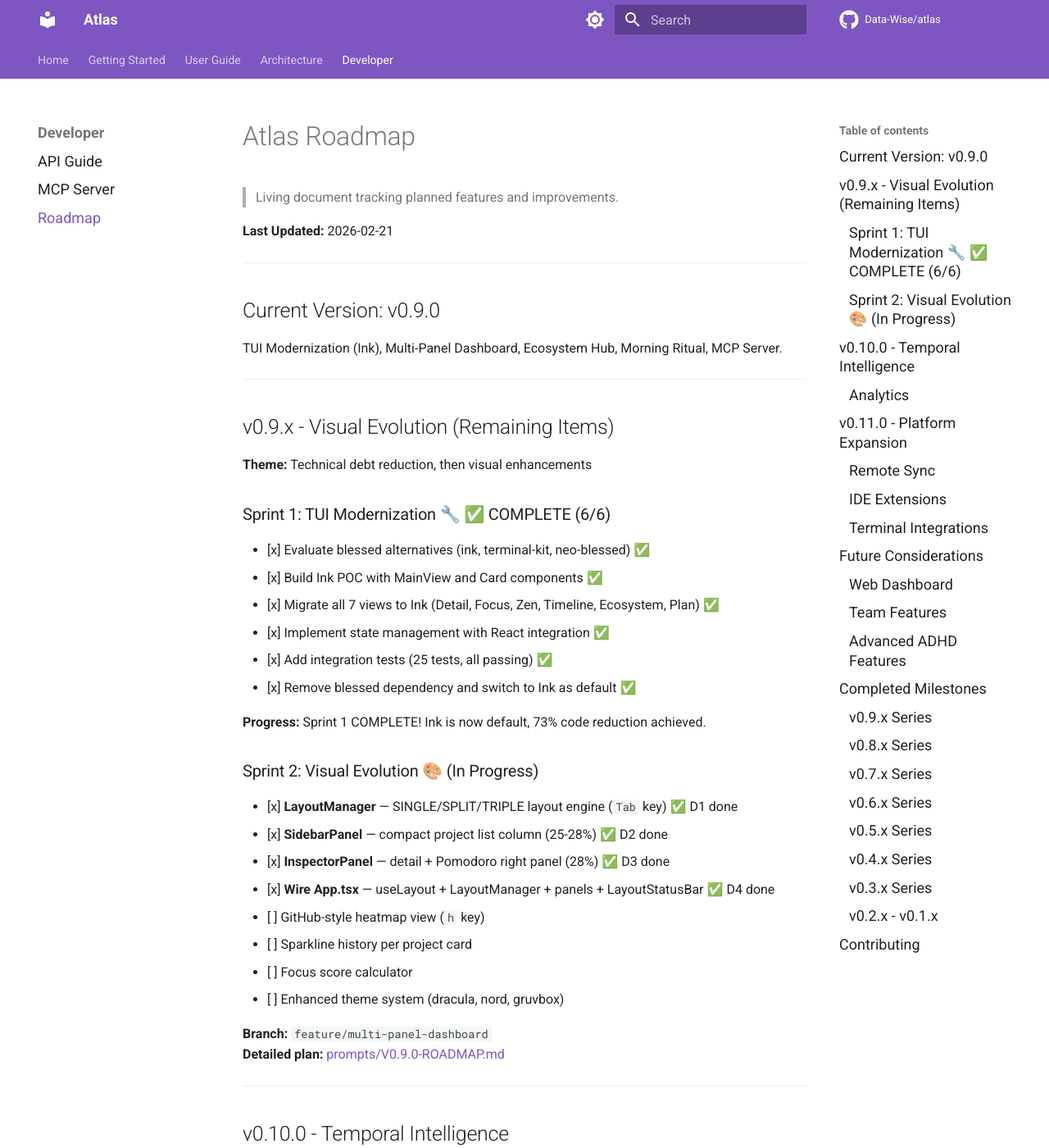
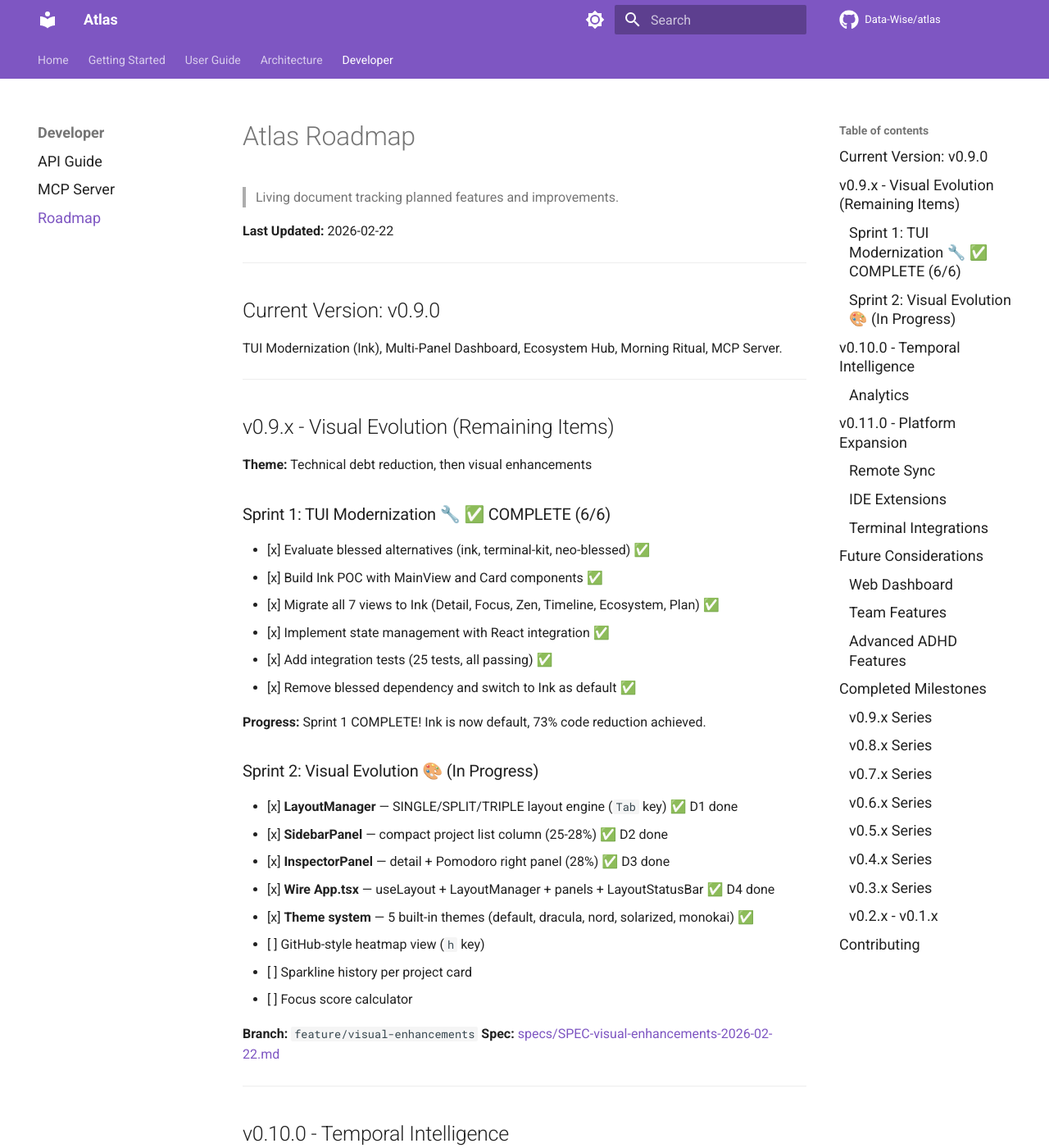
Before and after one commit to Data-Wise/atlas, an MkDocs documentation site: the page built from docs/ROADMAP.md, in a window 1280 px wide and 1400 px high. Shown: the whole window at 82% size. Built offline with MkDocs 1.6.1 and Material for MkDocs 9.7.7, drawn with Linux system fonts in a browser that asks for light colours; comment, search, counter and statistics services are not loaded.

Commit message:
docs: update ROADMAP and STATUS for v0.9.1 progress
- Mark theme system complete in Sprint 2
- Fix branch ref: multi-panel-dashboard -> visual-enhancements
- Link to new visual enhancements spec
- Update .STATUS with active worktrees and CI blocker

Co-Authored-By: Claude Opus 4.6 <noreply@anthropic.com>

```diff
--- a/docs/ROADMAP.md
+++ b/docs/ROADMAP.md
@@ -2,7 +2,7 @@
 
 > Living document tracking planned features and improvements.
 
-**Last Updated:** 2026-02-21
+**Last Updated:** 2026-02-22
 
 ---
 
@@ -31,13 +31,13 @@ TUI Modernization (Ink), Multi-Panel Dashboard, Ecosystem Hub, Morning Ritual, M
 - [x] **SidebarPanel** — compact project list column (25-28%) ✅ D2 done
 - [x] **InspectorPanel** — detail + Pomodoro right panel (28%) ✅ D3 done
 - [x] **Wire App.tsx** — useLayout + LayoutManager + panels + LayoutStatusBar ✅ D4 done
+- [x] **Theme system** — 5 built-in themes (default, dracula, nord, solarized, monokai) ✅
 - [ ] GitHub-style heatmap view (`h` key)
 - [ ] Sparkline history per project card
 - [ ] Focus score calculator
-- [ ] Enhanced theme system (dracula, nord, gruvbox)
 
-**Branch:** `feature/multi-panel-dashboard`
-**Detailed plan:** [prompts/V0.9.0-ROADMAP.md](prompts/V0.9.0-ROADMAP.md)
+**Branch:** `feature/visual-enhancements`
+**Spec:** [specs/SPEC-visual-enhancements-2026-02-22.md](specs/SPEC-visual-enhancements-2026-02-22.md)
 
 ---
 
```
Also changed, not shown: 1 other file.
